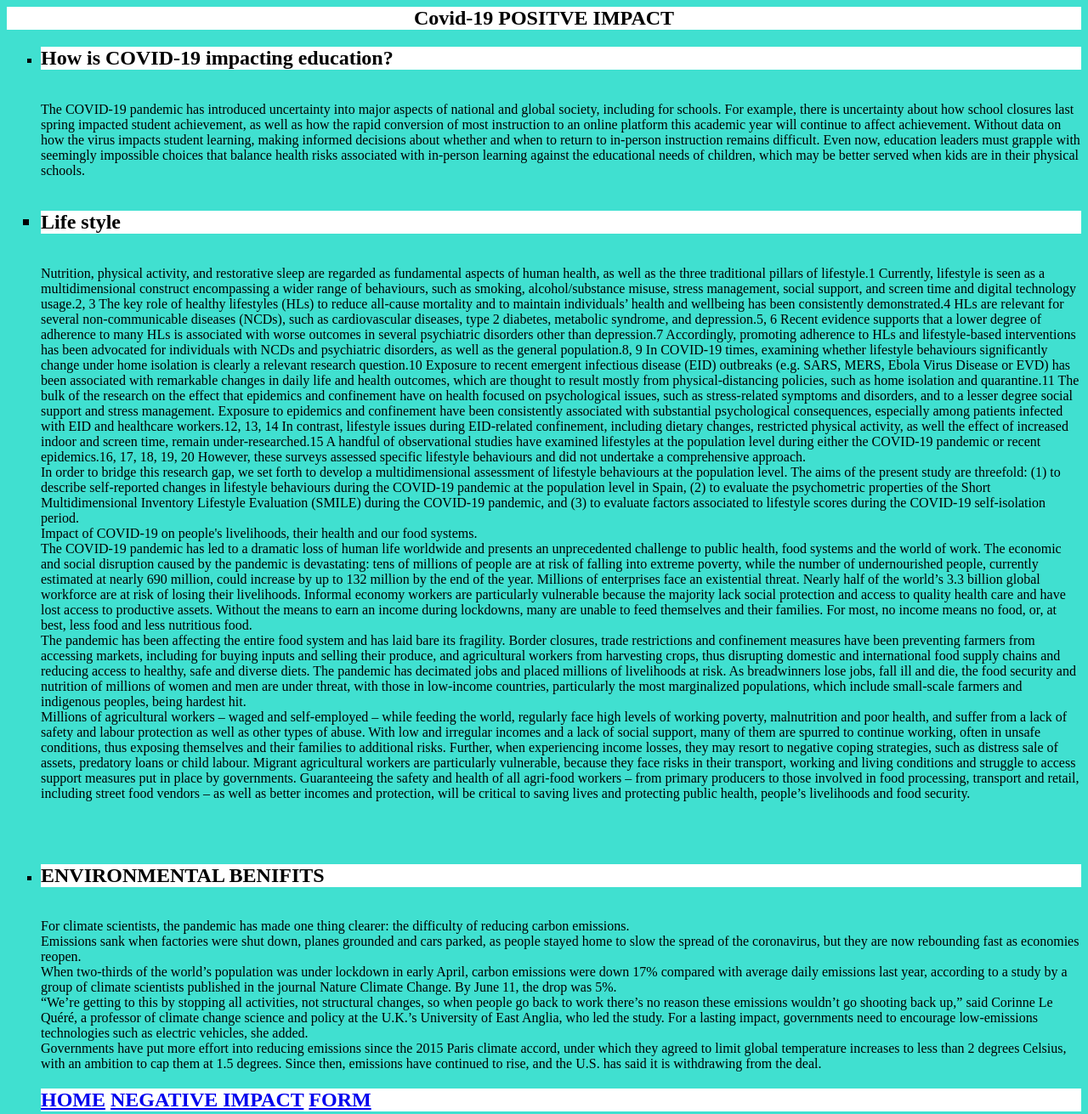
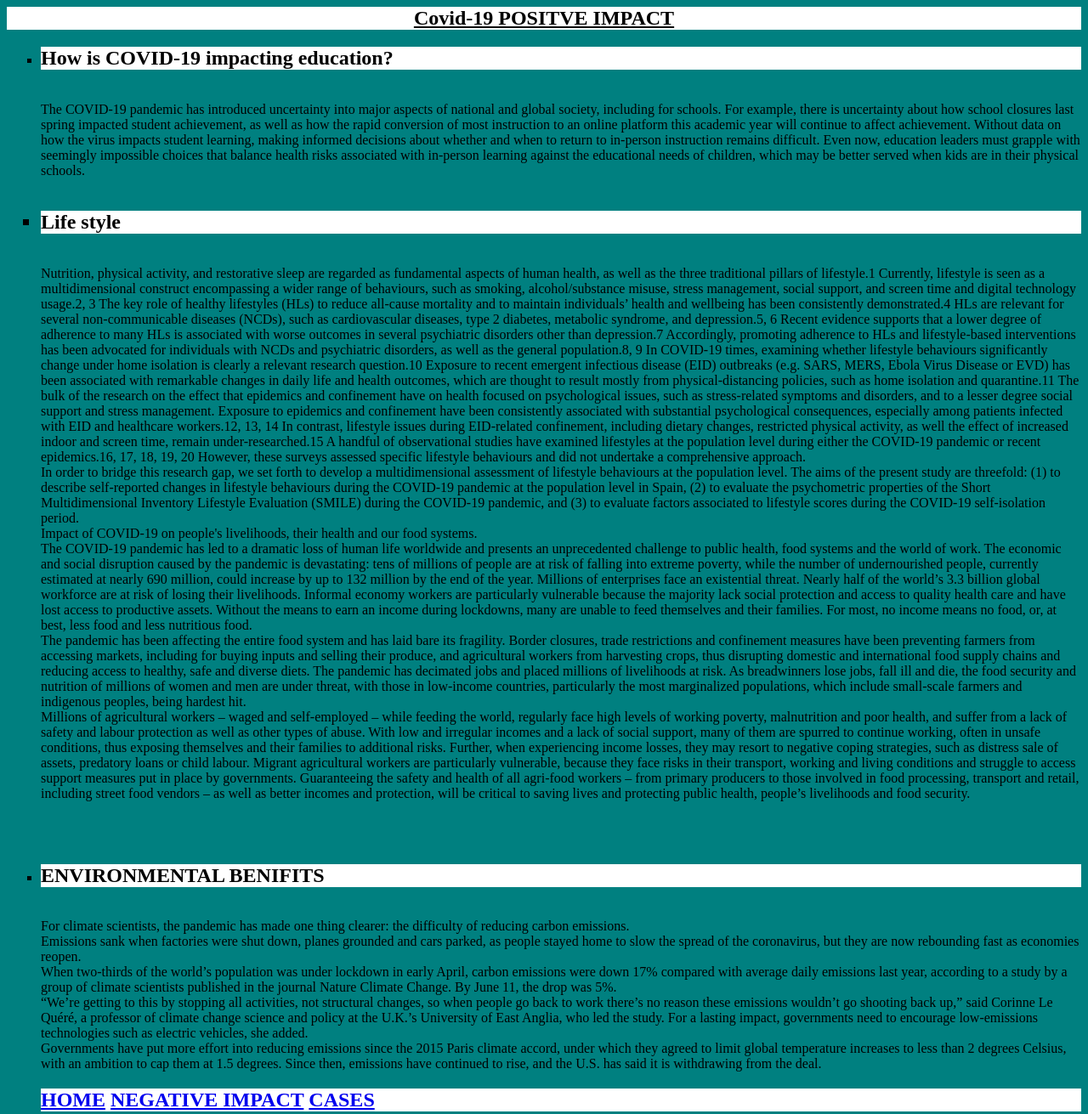
Before and after one commit to Afraazoufishan/Corona.github.io, a plain HTML site: page positive impact.html in a window 1280 px wide. Shown: the whole page at 85% size. Drawn offline with Linux system fonts and the light colour scheme.

Commit message:
Update positive impact.html

```diff
--- a/positive impact.html
+++ b/positive impact.html
@@ -4,8 +4,8 @@
 h2{background-color:white;}
 </style>
 </head>
-<body bgcolor="turquoise">
-<h2><center>Covid-19 POSITVE IMPACT</center></h2>
+<body bgcolor="teal">
+  <h2><center><u>Covid-19 POSITVE IMPACT</u></center></h2>
 <ul type="square">
 <li><h2>How is COVID-19 impacting education?<h2></li>
 <br>
@@ -36,4 +36,4 @@ When two-thirds of the world’s population was under lockdown in early April, c
 Governments have put more effort into reducing emissions since the 2015 Paris climate accord, under which they agreed to limit global temperature increases to less than 2 degrees Celsius, with an ambition to cap them at 1.5 degrees. Since then, emissions have continued to rise, and the U.S. has said it is withdrawing from the deal.
   <h2><a href="index.html"> HOME</a>
   <a href="Page3.html"> NEGATIVE IMPACT</a>
-  <a href="form.html"> FORM</a></h2>
+  <a href="form.html"> CASES</a></h2>
```
